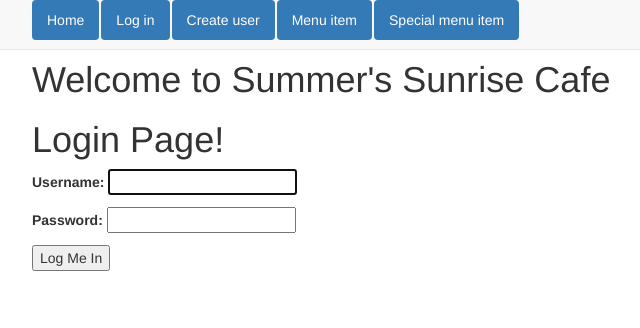
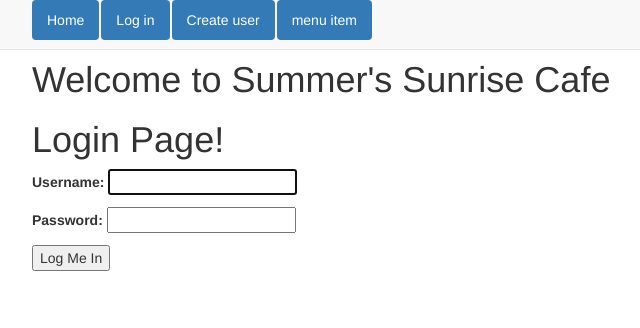
Before and after one commit to chucklapress/restaurant_django_redo, a Django app: page /login/ in a window 1280 px wide. Shown: the top 328 px of the page, without its empty margins (38-678 px from the left). Run offline with Django 3.2, Linux system fonts and the light colour scheme; some libraries are stand-ins or nearby versions.

Commit message:
restructure of images and menu items

```diff
--- a/restaurant_django/urls.py
+++ b/restaurant_django/urls.py
@@ -27,14 +27,14 @@ urlpatterns = [
     url(r'^signup/', SignUpView.as_view(), name="sign_up_view"),
     url(r'^accounts/profile/$', ProfileView.as_view(),name="profile_view"),
     url(r'^profiles/(?P<pk>\d+)$', ProfileView.as_view(), name="profile_view"),
-    url(r'^menu/$', MenuView.as_view(), name="menu_view"),
+    url(r'^menu/$', MenuItemView.as_view(), name="menu_item_view"),
     url(r'^login/$', login, name="login_view"),
     url(r'^logout/$', logout, name="logout_view"),
     url(r'^order/$', CreateOrderView.as_view(), name="create_order_view"),
     url(r'^orders/$', OrderListView.as_view(), name="order_list_view"),
     url(r'^orders/(?P<pk>\d+)$', OrderDetailView.as_view(), name="order_detail_view"),
-    url(r'^kitchen/$', KitchenOrderView.as_view(), name="kitchen_order_view"),
-    url(r'^menu_item/$',MenuItemView.as_view(), name='menu_item_view')
+    url(r'^kitchen/$', KitchenOrderView.as_view(), name="kitchen_order_view")
+    #url(r'^menu_item/$',MenuItemView.as_view(), name='menu_item_view')
 
 
 ]+ static(settings.MEDIA_URL, document_root=settings.MEDIA_ROOT)
--- a/templates/base.html
+++ b/templates/base.html
@@ -13,7 +13,7 @@
           <div class="container">
         <ul class="nav nav-pills">
           {% if user.is_authenticated %}
-      <li role="presentation" class="active"><a href="{%url 'menu_view'%}">Menu item</a></li>
+      <li role="presentation" class="active"><a href="{%url 'menu_item_view'%}">Menu item</a></li>
       <li role="presentation" class="active"><a href="{% url 'create_order_view'%}">Start an Order</a></li>
       <li role="presentation" class="active"><a href="{%url 'order_list_view'%}">View all orders</a></li>
       <li role="presentation" class="active"><a href="{%url 'kitchen_order_view'%}">Kitchen orders</a></li>
@@ -23,8 +23,7 @@
       <li role="presentation" class="active"><a href="{% url 'index_view' %}">Home</a></li>
       <li role="presentation" class="active"><a href="{%url 'login_view'%}">Log in</a></li>
       <li role="presentation" class="active"><a href="{% url 'sign_up_view'%}">Create user</a></li>
-      <li role="presentation"class="active"><a href="{%url 'menu_view'%}">Menu item</a></li>
-      <li role="presentation"class="active"><a href="{%url 'menu_item_view'%}">Special menu item</a></li>
+      <li role="presentation"class="active"><a href="{%url 'menu_item_view'%}"> menu item</a></li>
           {%endif%}
 
 
--- a/templates/index.html
+++ b/templates/index.html
@@ -7,7 +7,7 @@
 <br>
     <h4>Please enter your log in to begin your day</h4>
     <br>
-    <IMG SRC="{% static 'img/Bacon-eggs.jpg' %}" ALT="" WIDTH=600 HEIGHT=400>
+    <IMG SRC="{% static 'img/eggsbennie.jpg' %}" ALT="" WIDTH=600 HEIGHT=400>
     <h2>Have a great day</h2>
 </div>
 {% endblock %}
--- a/templates/registration/login.html
+++ b/templates/registration/login.html
@@ -13,6 +13,6 @@
     <br>
     <br>
     <br>
-    <img src="{% static 'img/spinachomellete.png' %}" alt="" style="width:450px;height:450px;"/>
+    <img src="{% static 'img/Mushroom_and_Spinach_Omelet.jpg' %}" alt="" style="width:450px;height:450px;"/>
 
 {%  endblock%}
```
Also changed, not shown: app/static/img/Eggs_Benedict.png (deleted), app/static/img/Mushroom_and_Spinach_Omelet.jpg (added), uploads/Eggs-Benedict-1.jpg (added), uploads/coffee.png (renamed from app/static/img/coffee.png), uploads/egg_bacon.png (renamed from app/static/img/egg_bacon.png), uploads/frenchtoast.jpg (renamed from app/static/img/frenchtoast.jpg), uploads/spinachomellete.png (deleted).
